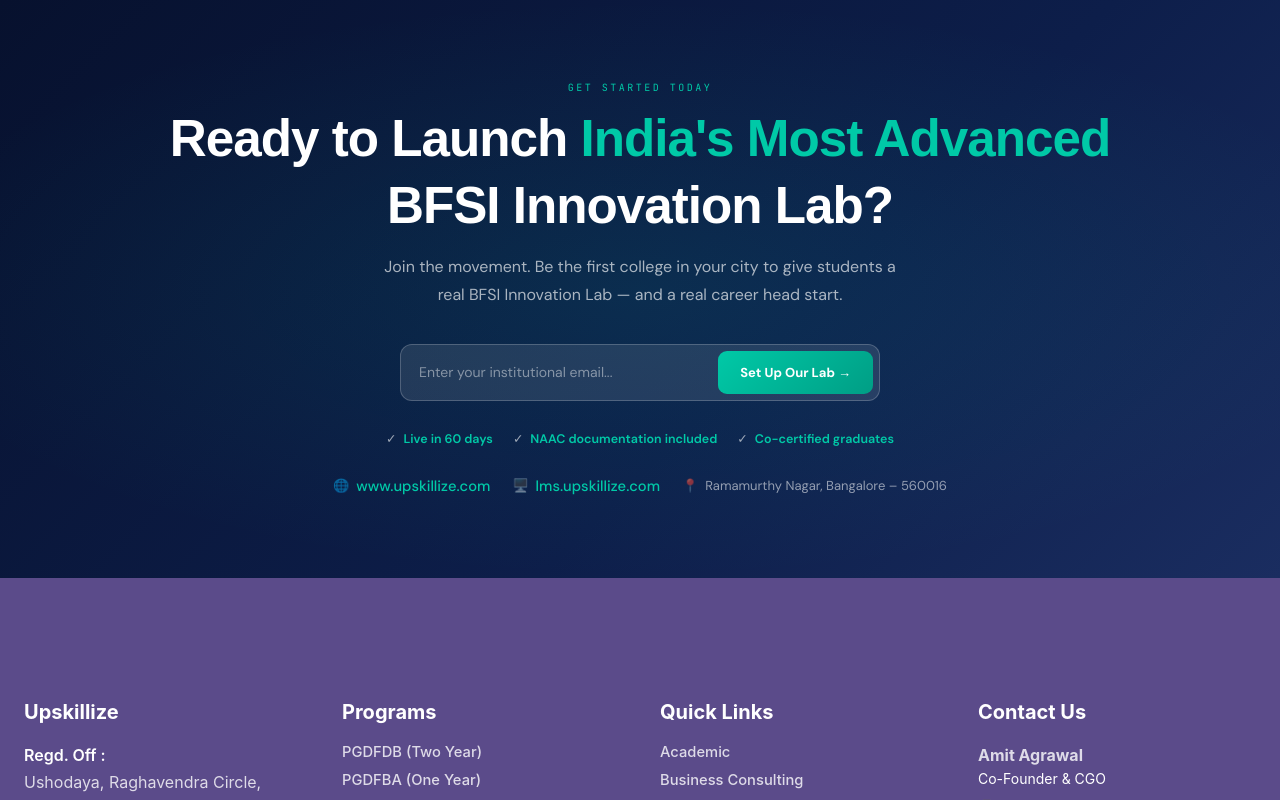
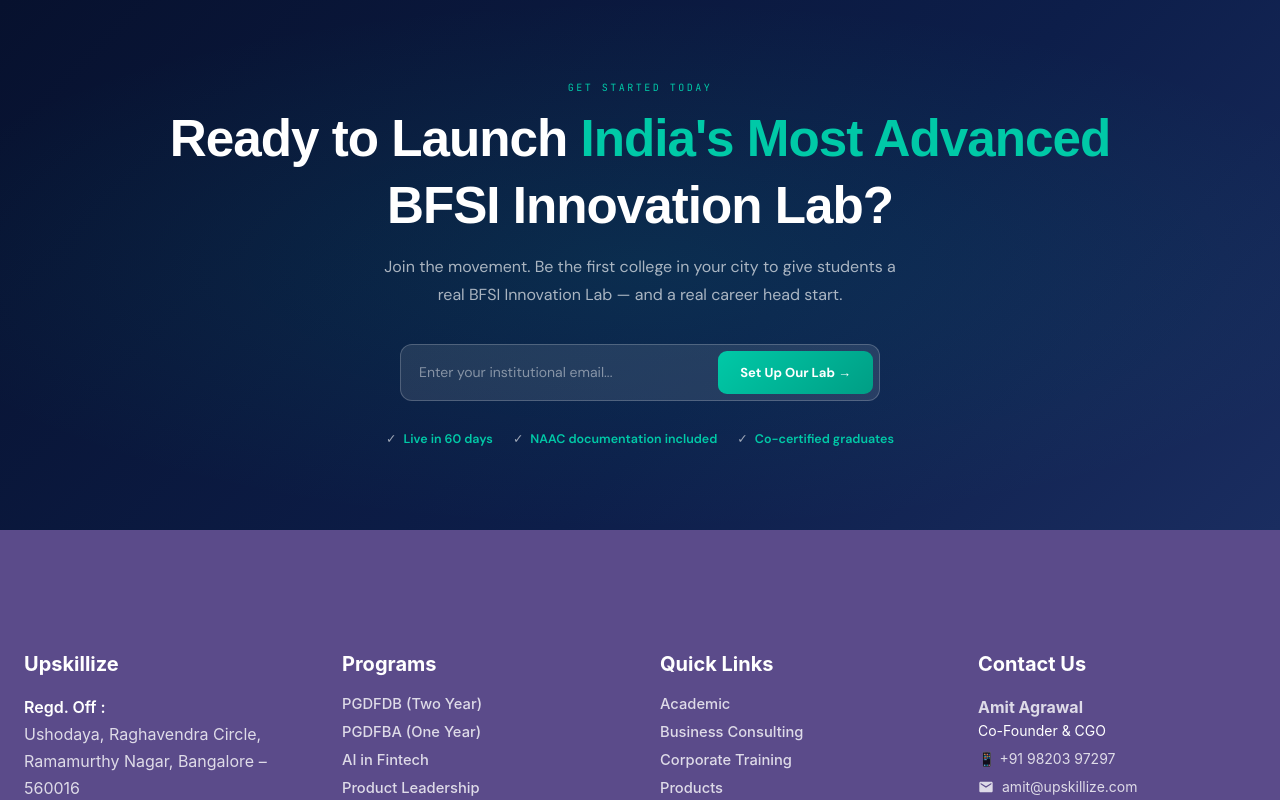
Before and after one commit to upskillize-ui/upskillize-vite1, a React (Vite) app: page /bfsiinnovationlab in a window 1280 px wide. Shown: the part 8756-9556 px from the top of the page. Built offline with nearby package versions, Linux system fonts and the light colour scheme; no server answers.

Commit message:
'changes

```diff
--- a/src/pages/BFSIInnovationLab.jsx
+++ b/src/pages/BFSIInnovationLab.jsx
@@ -1084,11 +1084,6 @@
               <div className="signup-trust-item">✓ <span>NAAC documentation included</span></div>
               <div className="signup-trust-item">✓ <span>Co-certified graduates</span></div>
             </div>
-            <div className="cta-links">
-              <div className="cta-link">🌐 <a href="https://www.upskillize.com" target="_blank" rel="noreferrer">www.upskillize.com</a></div>
-              <div className="cta-link">🖥️ <a href="https://lms.upskillize.com" target="_blank" rel="noreferrer">lms.upskillize.com</a></div>
-              <div className="cta-link">📍 <span style={{color:"rgba(255,255,255,.55)"}}>Ramamurthy Nagar, Bangalore – 560016</span></div>
-            </div>
           </div>
         </div>
 
```
